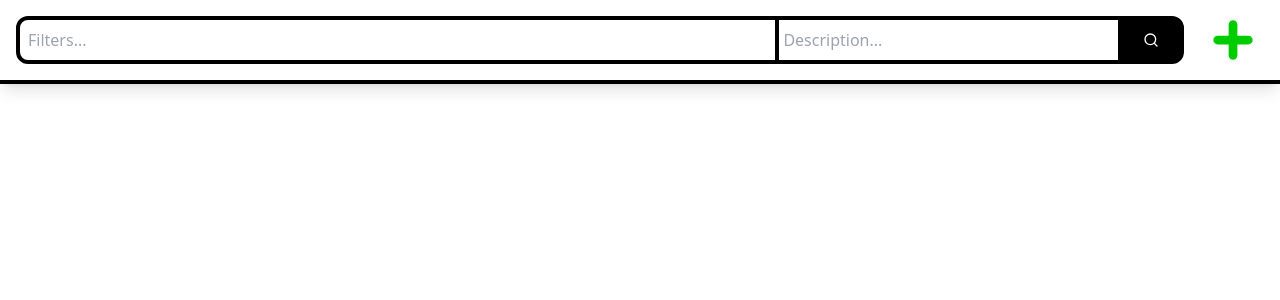
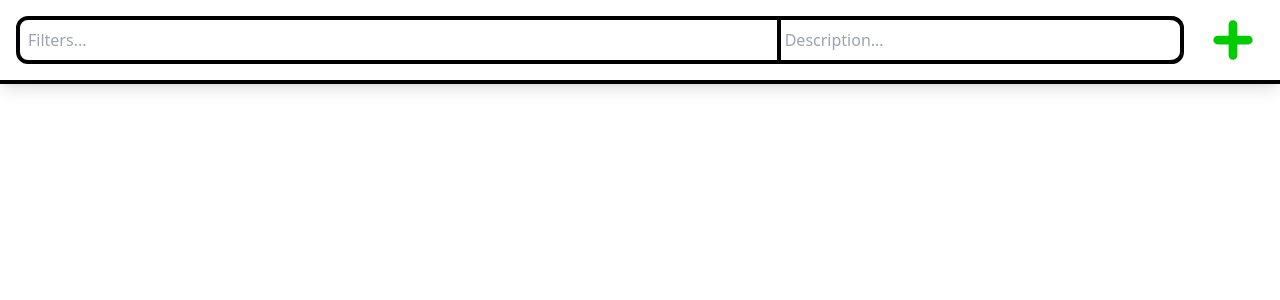
Before and after one commit to agarwalaswastik/tasks-manager, a React (Vite) app: page / in a window 1280 px wide. Shown: the top 300 px of the page. Built offline with nearby package versions, Linux system fonts and the light colour scheme.

Commit message:
Changed SearchBar behaviour

```diff
--- a/src/features/search/SearchBar.jsx
+++ b/src/features/search/SearchBar.jsx
@@ -1,26 +1,18 @@
 import { useDispatch, useSelector } from "react-redux";
 import FilterListEditor from "../filters/FilterListEditor";
 import { addSearchFilter, applySearchQuery, removeSearchFilter } from "./searchSlice";
-import { FiSearch } from "react-icons/fi";
-import { useState } from "react";
 
 const SearchBar = () => {
     const searchFilterIds = useSelector((state) => state.search.searchFilterIds);
     const searchQuery = useSelector((state) => state.search.searchQuery);
     const dispatch = useDispatch();
 
-    const [searchTextFieldValue, setSearchTextFieldValue] = useState(searchQuery);
-
     const handleSearchTextValueChange = (e) => {
-        setSearchTextFieldValue(e.target.value);
-    };
-
-    const handleApplySearchQuery = () => {
-        dispatch(applySearchQuery(searchTextFieldValue));
+        dispatch(applySearchQuery(e.target.value));
     };
 
     return (
-        <div className="flex h-12 w-full items-center rounded-xl border-4 border-black bg-white pl-1">
+        <div className="flex h-12 w-full items-center rounded-xl border-4 border-r-2 border-black bg-white pl-1">
             <FilterListEditor
                 filterIds={searchFilterIds}
                 onCross={(filterId) => dispatch(removeSearchFilter(filterId))}
@@ -33,22 +25,10 @@ const SearchBar = () => {
                 name="searchTextField"
                 type="text"
                 placeholder="Description..."
-                className="h-12 w-[30%] border-4 border-black px-1 focus:outline-none"
-                value={searchTextFieldValue}
-                onBlur={() => setSearchTextFieldValue(searchQuery)}
+                className="h-12 w-[35%] rounded-e-xl border-4 border-r-2 border-black px-1 focus:outline-none"
+                value={searchQuery}
                 onChange={handleSearchTextValueChange}
-                onKeyDown={(e) => {
-                    if (e.key === "Enter") {
-                        handleApplySearchQuery();
-                    }
-                }}
             />
-            <button
-                onClick={handleApplySearchQuery}
-                className="relative h-full w-[5%] bg-black text-white hover:bg-slate-600"
-            >
-                <FiSearch className="absolute left-1/2 top-1/2 -translate-x-1/2 -translate-y-1/2" />
-            </button>
         </div>
     );
 };
```
